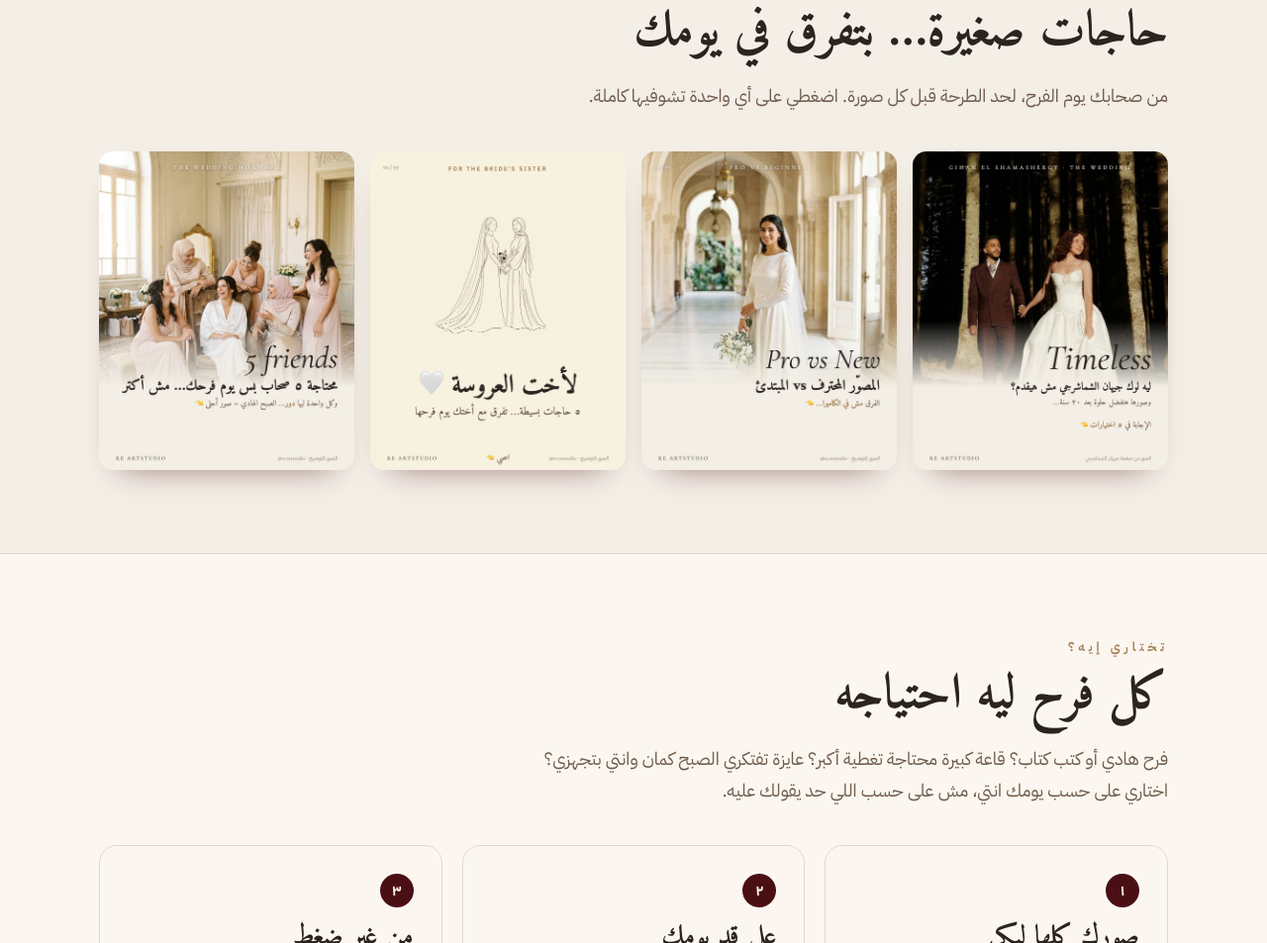
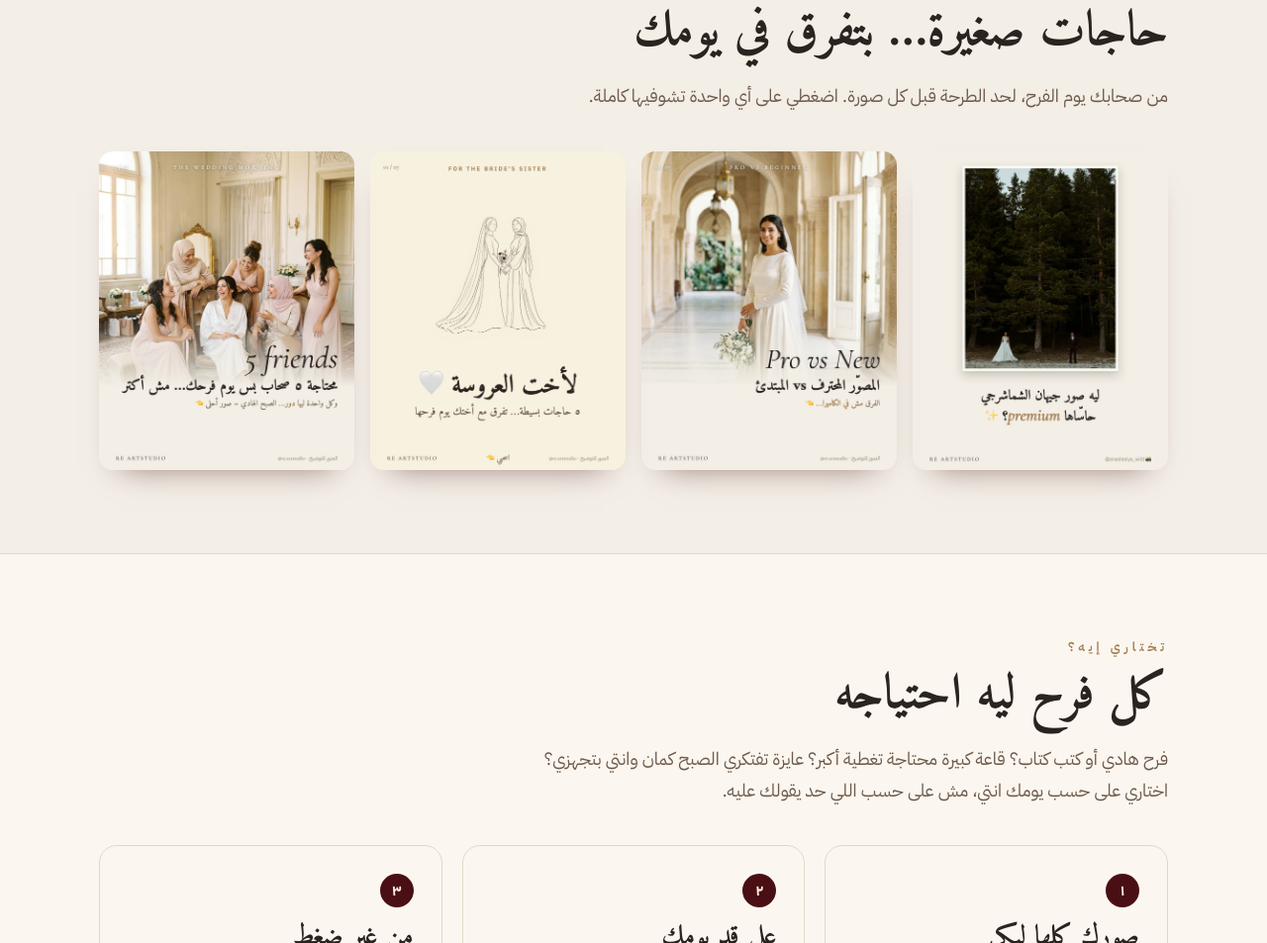
Before and after one commit to byrg1/re.artstudio, a plain HTML site: page index.html in a window 1280 px wide. Shown: the part 1442-2395 px from the top of the page at 99% size. Drawn offline with nearby package versions, Linux system fonts and the light colour scheme.

Commit message:
Add files via upload

```diff
--- a/index.html
+++ b/index.html
@@ -55,7 +55,7 @@
   <h2>حاجات صغيرة… بتفرق في يومك</h2>
   <p class="lead">من صحابك يوم الفرح، لحد الطرحة قبل كل صورة. اضغطي على أي واحدة تشوفيها كاملة.</p>
   <div class="work">
-    <a href="https://www.instagram.com/p/DfsPV4piTBz/" target="_blank" rel="noopener"><img src="assets/w_gihan_t.jpg" alt="ليه لوك جيهان الشماشرجي timeless" loading="lazy"></a>
+    <a href="https://www.instagram.com/p/DfufTEolTdJ/" target="_blank" rel="noopener"><img src="assets/w_gihan_p.jpg" alt="ليه صور جيهان الشماشرجي حاسّاها premium" loading="lazy"></a>
     <a href="https://www.instagram.com/re.artstudio/" target="_blank" rel="noopener"><img src="assets/w_pro.jpg" alt="المصور المحترف والمبتدئ" loading="lazy"></a>
     <a href="https://www.instagram.com/re.artstudio/" target="_blank" rel="noopener"><img src="assets/w_sister.jpg" alt="لأخت العروسة" loading="lazy"></a>
     <a href="https://www.instagram.com/re.artstudio/" target="_blank" rel="noopener"><img src="assets/w_friends.jpg" alt="محتاجة ٥ صحاب بس" loading="lazy"></a>
```
